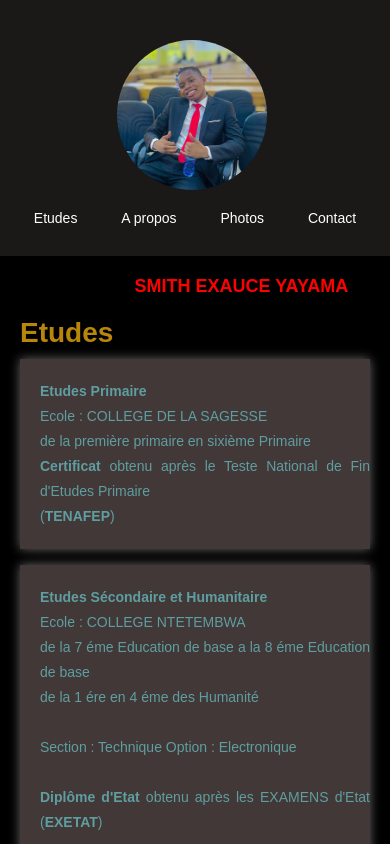
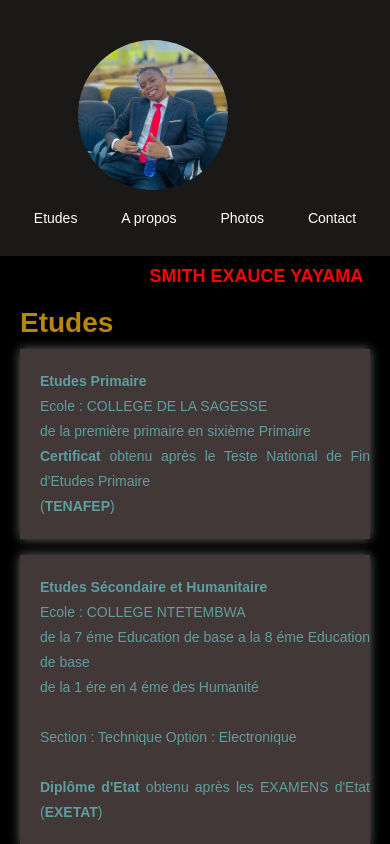
Before and after one commit to smithexauceyayama/PORTFOLIO, a plain HTML site: page index.html in a window 390 px wide. Shown: the top 844 px of the page. Drawn offline with Linux system fonts and the light colour scheme.

Commit message:
Update style.css

```diff
--- a/style.css
+++ b/style.css
@@ -140,13 +140,13 @@ footer {
         color: cornflowerblue;
     }
     .header-titel {
-        margin-left: 10
+        margin-left: 15px;
         padding-top: 10px;
         font-size: 18px;
 
     }
     .header-image {
-        margin-left: 30%;
+        margin-left: 20%;
         width: 150px;
         height: 150px;
     }
```
